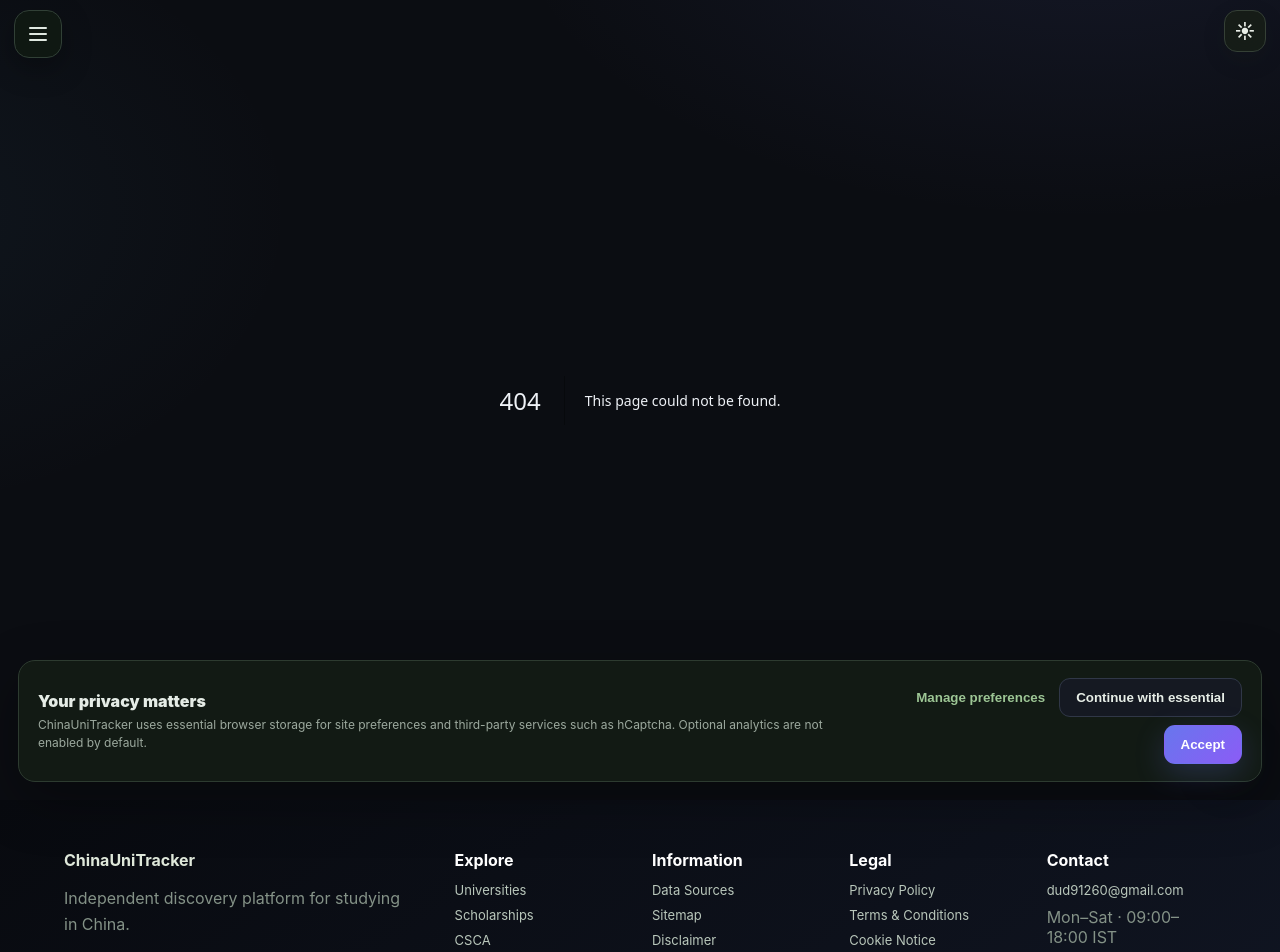
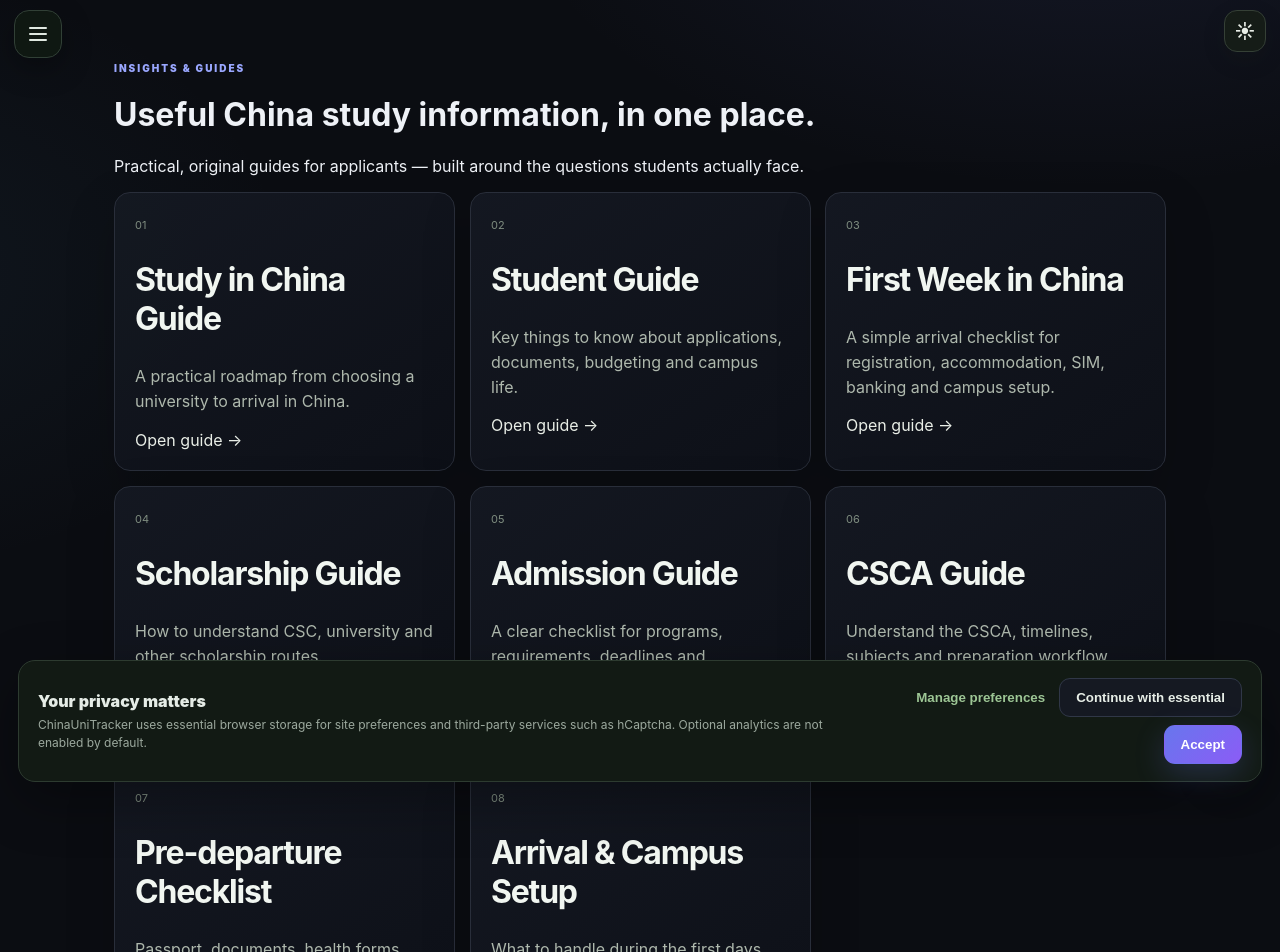
Before and after one commit to dude-im-not-rude/CHINA-UNIVERSITY-, a Next.js app: page /insights in a window 1280 px wide. Before the commit this address had no page. Shown: the top 952 px of the page. Built offline with nearby package versions, Linux system fonts and the light colour scheme.

Commit message:
feat: add insights and student guide hub

```diff
--- /dev/null
+++ b/app/insights/page.js
@@ -0,0 +1,16 @@
+import Link from 'next/link';
+
+const guides = [
+  ['Study in China Guide','A practical roadmap from choosing a university to arrival in China.'],
+  ['Student Guide','Key things to know about applications, documents, budgeting and campus life.'],
+  ['First Week in China','A simple arrival checklist for registration, accommodation, SIM, banking and campus setup.'],
+  ['Scholarship Guide','How to understand CSC, university and other scholarship routes.'],
+  ['Admission Guide','A clear checklist for programs, requirements, deadlines and applications.'],
+  ['CSCA Guide','Understand the CSCA, timelines, subjects and preparation workflow.'],
+  ['Pre-departure Checklist','Passport, documents, health forms, visa preparation and travel planning.'],
+  ['Arrival & Campus Setup','What to handle during the first days after reaching your university.'],
+];
+
+export default function Insights(){
+  return <main className="section"><div className="eyebrow">INSIGHTS & GUIDES</div><h1>Useful China study information, in one place.</h1><p className="lede">Practical, original guides for applicants — built around the questions students actually face.</p><div className="feature-grid">{guides.map(([title,desc],i)=><article className="feature" key={title}><span>{String(i+1).padStart(2,'0')}</span><h2>{title}</h2><p>{desc}</p><Link href="/contact">Open guide →</Link></article>)}</div></main>
+}
```
